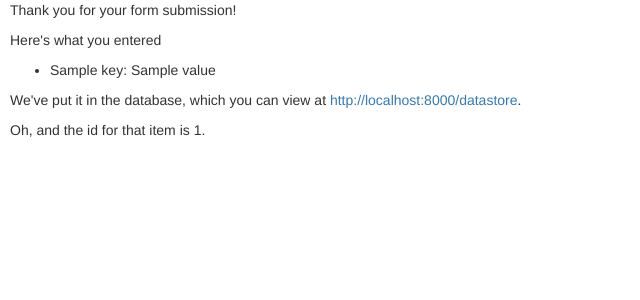
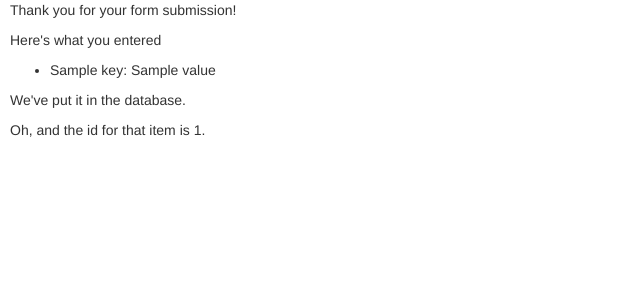
Before and after one commit to whiteoctober/proto-temp, a Python web app: template templates/thanks.html in a window 1280 px wide. Shown: the top 300 px of the page, without its empty margins (0-640 px from the left). Run offline with Jinja, Linux system fonts and the light colour scheme; the template is opened without the code that fills it: most values are stand-ins (such as "Sample title", 1, 10 or a date in 2020); some libraries are stand-ins or nearby versions.

Commit message:
Better db thanks page

```diff
--- a/handlers.py
+++ b/handlers.py
@@ -95,7 +95,7 @@ class FormHandler(BaseHandler):
             variable_set['age'] = int(variable_set['age'])
             person_object = Person(**variable_set) # unpack the dictionary object with ** to pass the contents to named parameters
             person_key = person_object.put()
-            self.render('thanks', {'variable_set': variable_set, 'key': person_key})
+            self.render('thanks', {'variable_set': variable_set, 'key': person_key, 'env': config.get_environment_name()})
 
 class RestrictedAreaHandler(BaseHandler):
     def get(self):
--- a/templates/thanks.html
+++ b/templates/thanks.html
@@ -8,6 +8,6 @@
             <li>{{key}}: {{value}}</li>
         {% endfor %}
     </ul>
-    <p>We've put it in the database, which you can view at <a href="http://localhost:8000/datastore">http://localhost:8000/datastore</a>.</p>
+    <p>We've put it in the database{% if env == "dev" %}, which you can view at <a href="http://localhost:8000/datastore">http://localhost:8000/datastore</a>{% endif %}.</p>
     <p>Oh, and the id for that item is {{ key.id() }}.</p>
 {% endblock  %}
```
